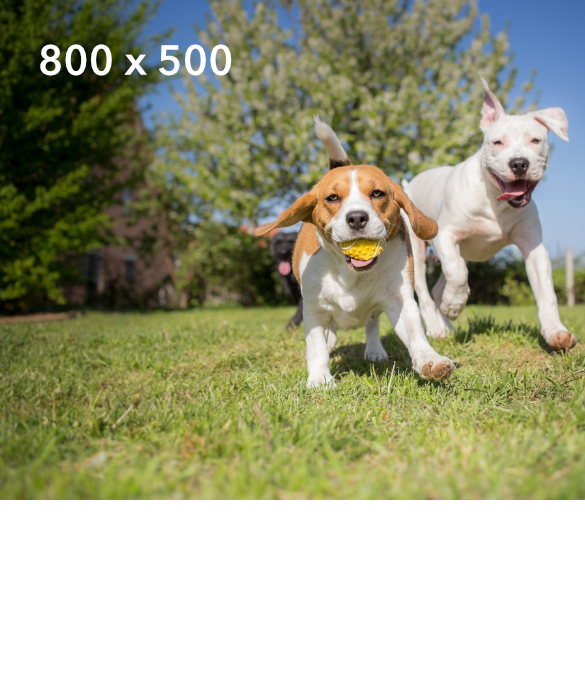
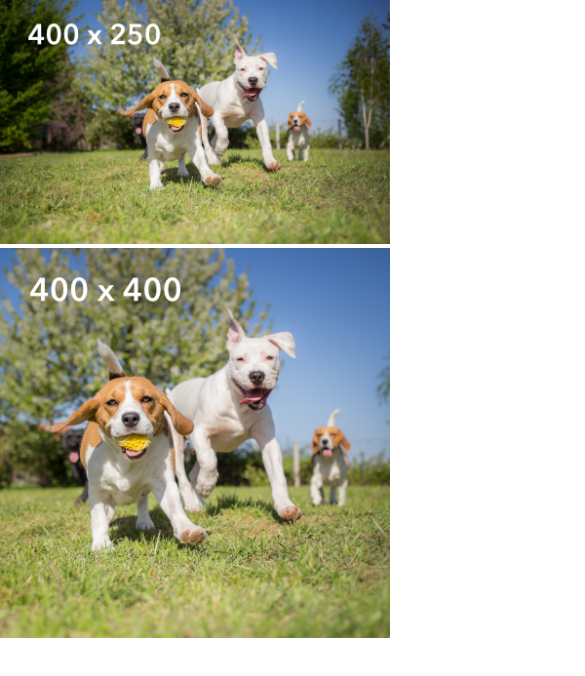
Before and after one commit to justKrow/HTML-essential-training, a plain HTML site: page ch5/05_03/05_03_start.html in a window 390 px wide. Shown: the top 676 px of the page, 585 px wide, since content can reach past the window. Drawn offline with Linux system fonts and the light colour scheme.

Commit message:
responsive image

```diff
--- a/ch5/05_03/05_03_start.html
+++ b/ch5/05_03/05_03_start.html
@@ -1,8 +1,8 @@
 <!DOCTYPE html>
 <html lang="en">
   <head>
-  <meta charset="UTF-8">
-  <meta name="viewport" content="width=device-width, initial-scale=1.0">
+    <meta charset="UTF-8" />
+    <meta name="viewport" content="width=device-width, initial-scale=1.0" />
     <title>Ch 5: Images</title>
     <style>
       body {
@@ -16,8 +16,41 @@
     </style>
   </head>
   <body>
+    <!-- <img
+      srcset="dogs-400x250.png, dogs-800x500.png 2x"
+      src="dogs-400x250.png"
+      width="400"
+      alt="Group of dogs running over the lawn"
+    /> -->
+    <img
+      srcset="
+        dogs-400x250.png    400w,
+        dogs-800x500.png    800w,
+        dogs-1600x1000.png 1600w
+      "
+      sizes="(max-width: 600px) 400px,
+      (max-width: 1000px) 800px,
+      1600px"
+      src="dogs-400x250.png"
+      width="400"
+      alt="Group of dogs running over the lawn"
+      class="responsive"
+    />
 
-  <img src="dogs-800x500.png" alt="Group of dogs running over the lawn">
-
+    <picture>
+      <source
+        media="(max-width: 600px)"
+        srcset="dogs-square-400.png, dogs-square-800.png 2x"
+      />
+      <source
+        media="(min-width: 601px)"
+        srcset="dogs-800x500.png, dogs-1600x1000.png 2x"
+      />
+      <img
+        src="dogs-800x500.png"
+        alt="Group of dogs running over the lawn"
+        class="responsive"
+      />
+    </picture>
   </body>
 </html>
```
Also changed, not shown: personal-site/index.html (+9 -1 lines), personal-site/images/dogs-square-400.png (added), personal-site/images/dogs-square-800.png (added). Lines whose indentation alone changed are shown as unchanged.
